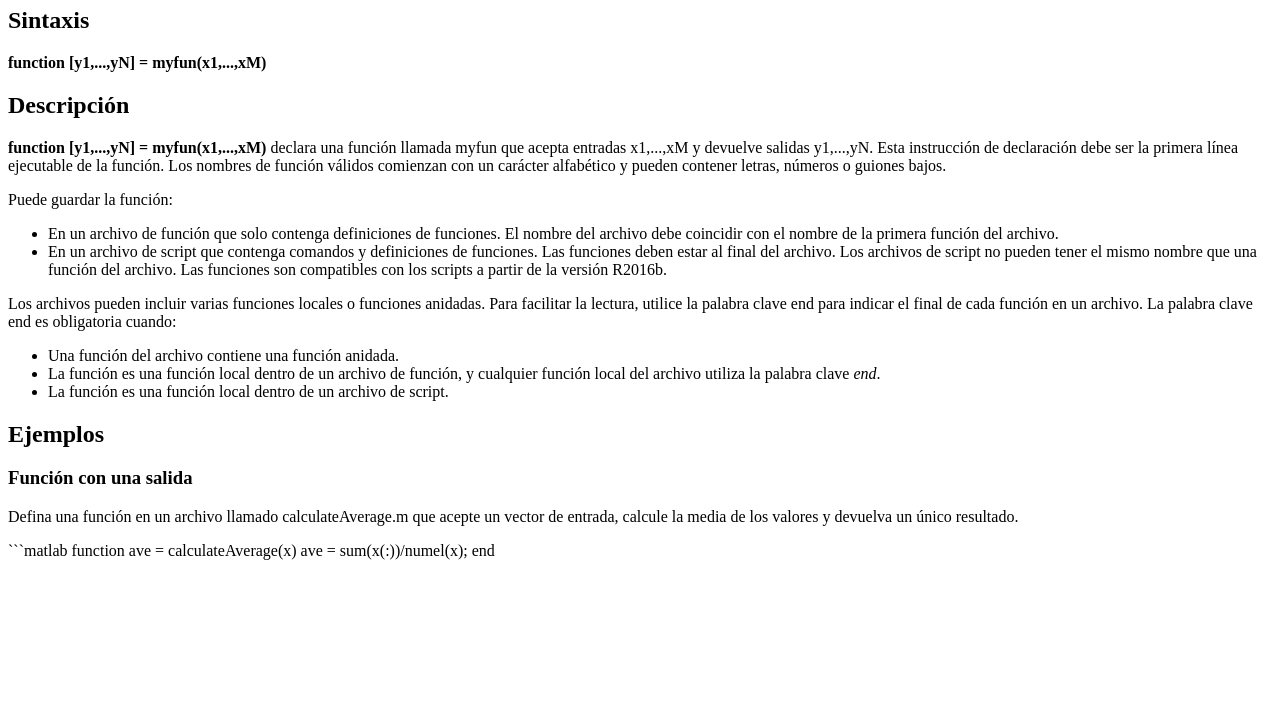
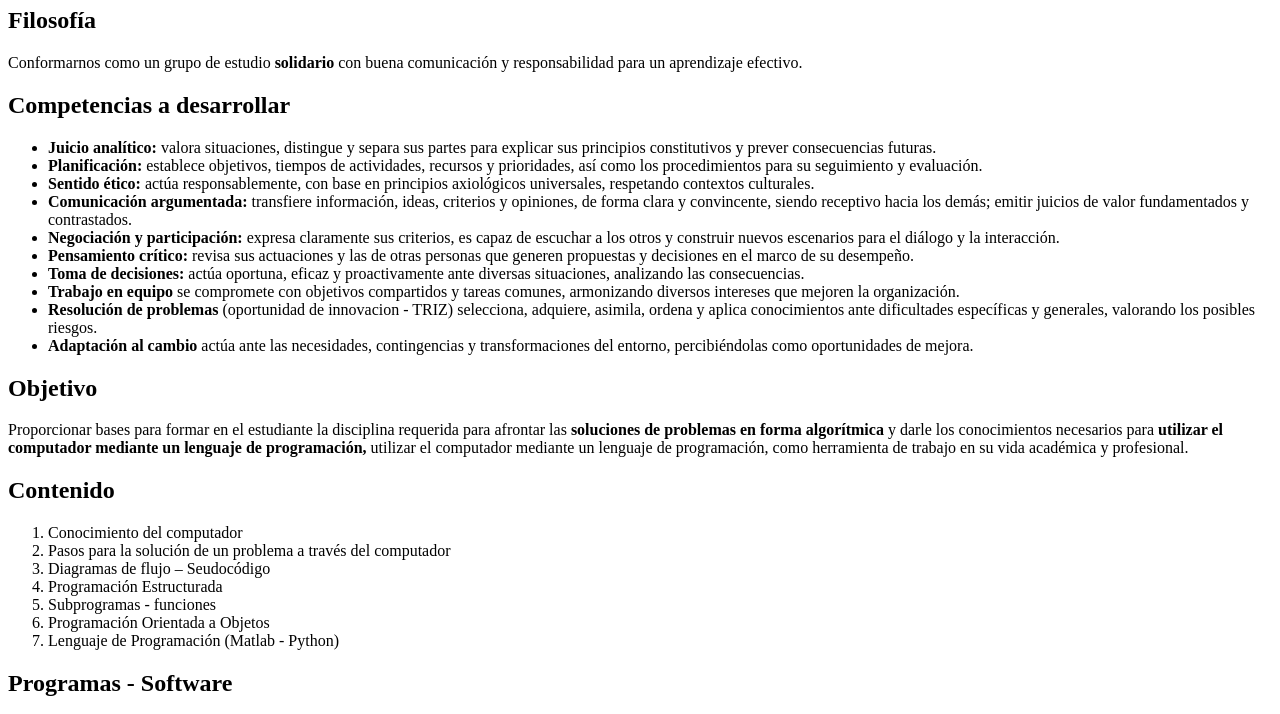
Before and after one commit to Ingenieria-Electrica-UdeA/computacion_numerica, a plain HTML site: page index.html in a window 1280 px wide. Shown: the part 73-787 px from the top of the page. Drawn offline with Linux system fonts and the light colour scheme.

Commit message:
Imagenes clase 1

````diff
--- a/index.html
+++ b/index.html
@@ -1,33 +1,87 @@
 <!DOCTYPE html>
 <html lang="en">
+
 <head>
     <meta charset="UTF-8">
     <meta name="viewport" content="width=device-width, initial-scale=1.0">
     <title>Document</title>
 </head>
+
 <body>
-    <h1>¿Cómo crear una función en MATLAB?</h1>
-<h2>Sintaxis</h2>
-<p><strong>function [y1,...,yN] = myfun(x1,...,xM)</strong></p>
-<h2>Descripción</h2>
-<p><strong>function [y1,...,yN] = myfun(x1,...,xM)</strong> declara una función llamada myfun que acepta entradas x1,...,xM y devuelve salidas y1,...,yN. Esta instrucción de declaración debe ser la primera línea ejecutable de la función. Los nombres de función válidos comienzan con un carácter alfabético y pueden contener letras, números o guiones bajos.</p>
-<p>Puede guardar la función:</p>
-<ul>
-    <li>En un archivo de función que solo contenga definiciones de funciones. El nombre del archivo debe coincidir con el nombre de la primera función del archivo.</li>
-    <li>En un archivo de script que contenga comandos y definiciones de funciones. Las funciones deben estar al final del archivo. Los archivos de script no pueden tener el mismo nombre que una función del archivo. Las funciones son compatibles con los scripts a partir de la versión R2016b.</li>
-</ul>
-<p>Los archivos pueden incluir varias funciones locales o funciones anidadas. Para facilitar la lectura, utilice la palabra clave end para indicar el final de cada función en un archivo. La palabra clave end es obligatoria cuando:</p>
-<ul>
-    <li>Una función del archivo contiene una función anidada.</li>
-    <li>La función es una función local dentro de un archivo de función, y cualquier función local del archivo utiliza la palabra clave <i>end</i>.</li>
-    <li>La función es una función local dentro de un archivo de script.</li>
-</ul>
-<h2>Ejemplos</h2>
-<h3>Función con una salida</h3>
-<p>Defina una función en un archivo llamado calculateAverage.m que acepte un vector de entrada, calcule la media de los valores y devuelva un único resultado.</p>
-```matlab
-function ave = calculateAverage(x)
-    ave = sum(x(:))/numel(x);
-end
+    <h1>Clase 00. Introducción al curso</h1>
+    <h2>Filosofía</h2>
+    <p>Conformarnos como un grupo de estudio <strong>solidario</strong> con buena comunicación y responsabilidad para un
+        aprendizaje efectivo.</p>
+    <h2>Competencias a desarrollar</h2>
+    <ul>
+        <li><strong>Juicio analítico:</strong> valora situaciones, distingue y separa sus
+            partes para explicar sus principios constitutivos y prever
+            consecuencias futuras.</li>
+        <li><strong>Planificación:</strong> establece objetivos, tiempos de actividades,
+            recursos y prioridades, así como los procedimientos para su
+            seguimiento y evaluación.</li>
+        <li><strong>Sentido ético:</strong> actúa responsablemente, con base en principios
+            axiológicos universales, respetando contextos culturales.</li>
+        <li><strong>Comunicación argumentada:</strong> transfiere información, ideas,
+            criterios y opiniones, de forma clara y convincente, siendo
+            receptivo hacia los demás; emitir juicios de valor fundamentados y
+            contrastados.</li>
+        <li><strong>Negociación y participación:</strong> expresa claramente sus
+            criterios, es capaz de escuchar a los otros y construir
+            nuevos escenarios para el diálogo y la interacción.</li>
+        <li><strong>Pensamiento crítico:</strong> revisa sus actuaciones y las de
+            otras personas que generen propuestas y decisiones en
+            el marco de su desempeño.</li>
+        <li><strong>Toma de decisiones:</strong> actúa oportuna, eficaz y
+            proactivamente ante diversas situaciones,
+            analizando las consecuencias.</li>
+        <li><strong>Trabajo en equipo</strong> se compromete con objetivos compartidos y
+            tareas comunes, armonizando diversos intereses que mejoren la
+            organización.</li>
+        <li><strong>Resolución de problemas</strong> (oportunidad de innovacion - TRIZ)
+            selecciona, adquiere, asimila, ordena y aplica conocimientos
+            ante dificultades específicas y generales, valorando los posibles
+            riesgos.</li>
+        <li><strong>Adaptación al cambio</strong> actúa ante las necesidades,
+            contingencias y transformaciones del entorno, percibiéndolas
+            como oportunidades de mejora.</li>
+    </ul>
+    <h2>Objetivo</h2>
+    <p>Proporcionar bases para formar en el
+        estudiante la disciplina requerida para afrontar
+        las <strong>soluciones de problemas en forma
+            algorítmica</strong> y darle los conocimientos
+        necesarios para <strong>utilizar el computador
+            mediante un lenguaje de programación,</strong> utilizar el computador
+        mediante un lenguaje de programación,
+        como herramienta de trabajo en su vida
+        académica y profesional.</p>
+    <h2>Contenido</h2>
+    <ol>
+        <li>Conocimiento del computador</li>
+        <li>Pasos para la solución de un problema a través del computador</li>
+        <li>Diagramas de flujo – Seudocódigo</li>
+        <li>Programación Estructurada</li>
+        <li>Subprogramas - funciones</li>
+        <li>Programación Orientada a Objetos</li>
+        <li>Lenguaje de Programación (Matlab - Python)</li>
+    </ol>
+    <h2>Programas - Software</h2>
+    <a href="https://www.python.org/" target="_blank">https://www.python.org/</a>
+    <img src="https://github.com/Ingenieria-Electrica-UdeA/banco_imagenes/raw/main/presentaciones/sitio-oficial-python-1.png" alt="Sitio oficial de Python" style="width: 100%; height: auto;">
+    <a href="http://www.mathworks.com" target="_blank">http://www.mathworks.com</a>
+    <img src="https://github.com/Ingenieria-Electrica-UdeA/banco_imagenes/raw/main/presentaciones/sitio-oficial-matlab.png" alt="Sitio oficial de MATLAB" style="width: 100%; height: auto;">
+
+<h2>Python</h2>
+<a href="https://www.python.org/" target="_blank">https://www.python.org/</a>
+<img src="https://github.com/Ingenieria-Electrica-UdeA/banco_imagenes/raw/main/presentaciones/sitio-oficial-python-2.png" alt="Sitio oficial de Python" style="width: 100%; height: auto;">
+<a href="https://www.lfd.uci.edu/~gohlke/pythonlibs/" target="_blank">https://www.lfd.uci.edu/~gohlke/pythonlibs/</a>
+<img src="https://github.com/Ingenieria-Electrica-UdeA/banco_imagenes/raw/main/presentaciones/librerias-python.png" alt="Librerías de Python" style="width: 100%; height: auto;">
+<img src="https://github.com/Ingenieria-Electrica-UdeA/banco_imagenes/raw/main/presentaciones/sitio-oficia-anaconda.png" alt="Sitio oficial de Anaconda" style="width: 100%; height: auto;">
+<img src="https://github.com/Ingenieria-Electrica-UdeA/banco_imagenes/raw/main/presentaciones/aplicaciones-anaconda.png" alt="Aplicaciones de Anaconda" style="width: 100%; height: auto;">
+<img src="https://github.com/Ingenieria-Electrica-UdeA/banco_imagenes/raw/main/presentaciones/ide-spyder-1.png" alt="IDE de Spyder" style="width: 100%; height: auto;">
+
+<h2>CO: Colaboratory</h2>
 </body>
+
 </html>
````
